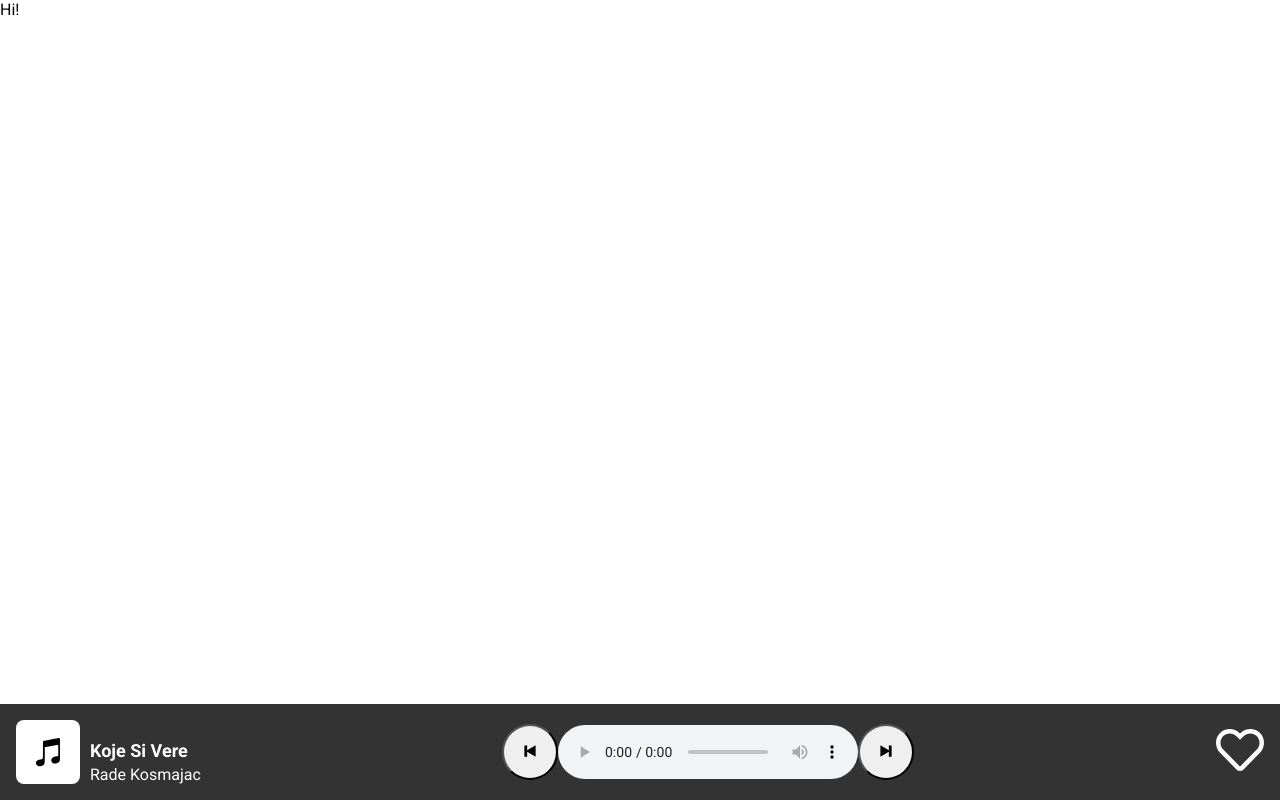
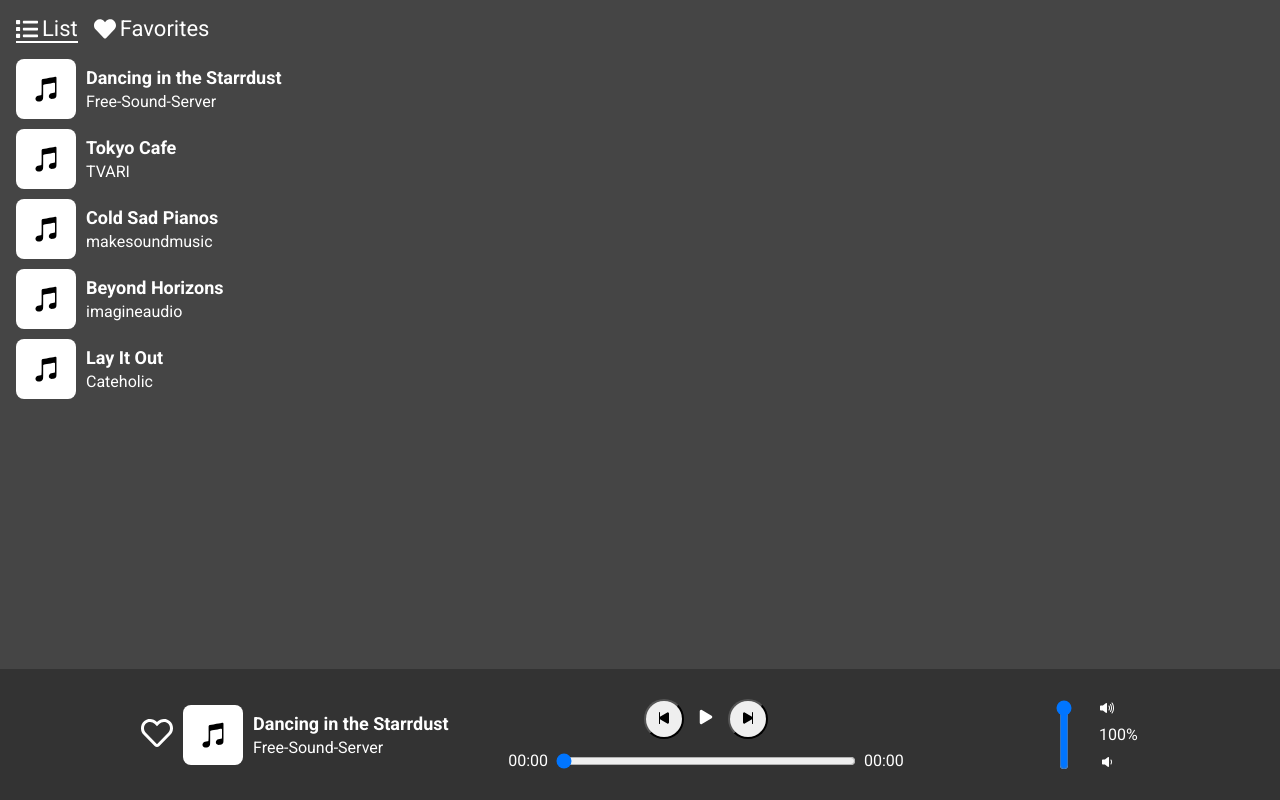
Before and after one commit to andrejcode/music-player, a React (Vite) app: page / in a window 1280 px wide. Built offline with nearby package versions, Linux system fonts and the light colour scheme.

Commit message:
Instead of using HTML audio tag controls implement our own. Show songs in the list.

```diff
--- a/src/components/AlbumCoverPlaceholder/AlbumCoverPlaceholder.css
+++ b/src/components/AlbumCoverPlaceholder/AlbumCoverPlaceholder.css
@@ -1,9 +1,11 @@
 .album-cover-placeholder {
-  background-color: #fff;
-  border-radius: 8px;
-  height: 64px;
-  width: 64px;
   display: flex;
   justify-content: center;
   align-items: center;
+  height: 60px;
+  width: 60px;
+  min-width: 60px;
+  min-height: 60px;
+  background-color: #fff;
+  border-radius: 8px;
 }
--- a/src/components/AlbumCoverPlaceholder/AlbumCoverPlaceholder.tsx
+++ b/src/components/AlbumCoverPlaceholder/AlbumCoverPlaceholder.tsx
@@ -4,7 +4,7 @@ import './AlbumCoverPlaceholder.css'
 function AlbumCoverPlaceholder() {
   return (
     <div className="album-cover-placeholder">
-      <FaItunesNote color="#000" size={32} />
+      <FaItunesNote color="#000" size={28} />
     </div>
   )
 }
--- a/src/components/App.tsx
+++ b/src/components/App.tsx
@@ -1,9 +1,44 @@
+import { useState } from 'react'
 import MusicPlayer from './MusicPlayer/MusicPlayer'
+import songs from '@/songs'
+import { FaList, FaHeart } from 'react-icons/fa'
+import SongInfo from './SongInfo/SongInfo'
 
 function App() {
+  const [activeTab, setActiveTab] = useState('List')
+
+  const tabs = [
+    { id: 'list-tab', label: 'List', icon: <FaList color="#fff" /> },
+    { id: 'favorites-tab', label: 'Favorites', icon: <FaHeart color="#fff" /> },
+  ]
+
+  function handleTabClick(tab: string) {
+    setActiveTab(tab)
+  }
+
   return (
     <>
-      <p>Hi!</p>
+      <div className="tabs">
+        {tabs.map(tab => (
+          <div
+            key={tab.id}
+            className={`tab clickable ${activeTab === tab.label ? 'active-tab' : ''}`}
+            onClick={() => handleTabClick(tab.label)}
+          >
+            {tab.icon}
+            <span className="tab-label">{tab.label}</span>
+          </div>
+        ))}
+      </div>
+
+      <div className="song-list">
+        {songs.map(song => (
+          <div className="song-spacer" key={song.id}>
+            <SongInfo title={song.title} artist={song.artist} />
+          </div>
+        ))}
+      </div>
+
       <MusicPlayer />
     </>
   )
--- a/src/components/FavoriteButton/FavoriteButton.tsx
+++ b/src/components/FavoriteButton/FavoriteButton.tsx
@@ -8,7 +8,7 @@ interface FavoriteButtonProps {
 function FavoriteButton({ isFavorite }: FavoriteButtonProps) {
   return (
     <button className="favorite-button clickable">
-      {isFavorite ? <FaHeart size={48} /> : <FaRegHeart size={48} />}
+      {isFavorite ? <FaHeart size={32} /> : <FaRegHeart size={32} />}
     </button>
   )
 }
--- a/src/components/MusicPlayer/MusicPlayer.css
+++ b/src/components/MusicPlayer/MusicPlayer.css
@@ -4,17 +4,72 @@
   left: 0;
   right: 0;
   display: flex;
-  flex-direction: row;
   align-items: center;
-  justify-content: space-between;
+  justify-content: space-evenly;
   background-color: #333;
   color: #fff;
   padding: 0 16px;
 }
 
-.music-player .controls {
-  padding-top: 20px;
-  padding-bottom: 20px;
+.song-info-with-favorite-button {
   display: flex;
   align-items: center;
 }
+
+.song-info-with-favorite-button > :first-child {
+  margin-right: 10px;
+}
+
+.audio-controls {
+  padding-top: 30px;
+  padding-bottom: 30px;
+  display: flex;
+  flex-direction: column;
+  justify-content: space-between;
+  align-items: center;
+}
+
+.audio-controls-buttons {
+  display: flex;
+  align-items: center;
+}
+
+.audio-controls-duration {
+  margin-top: 12px;
+  display: flex;
+  align-items: center;
+}
+
+.duration-left {
+  margin-right: 8px;
+}
+
+.duration-right {
+  margin-left: 8px;
+}
+
+.play-pause-button {
+  all: unset;
+  margin: 0 12px;
+}
+
+.audio-controls-duration input[type='range'] {
+  width: 300px;
+}
+
+.audio-controls-volume {
+  display: flex;
+}
+
+.audio-controls-volume input[type='range'] {
+  width: 70px;
+  transform: rotate(270deg);
+}
+
+.audio-controls-volume-icons {
+  display: flex;
+  flex-direction: column;
+  height: 70px;
+  justify-content: space-between;
+  width: 40px;
+}
--- a/src/components/MusicPlayer/MusicPlayer.tsx
+++ b/src/components/MusicPlayer/MusicPlayer.tsx
@@ -1,20 +1,64 @@
-import { useState, useRef, useEffect } from 'react'
-import { IoIosSkipBackward, IoIosSkipForward } from 'react-icons/io'
+import { useState, useRef, useEffect, ChangeEvent } from 'react'
+import {
+  IoPlaySkipBack,
+  IoPlaySkipForward,
+  IoPlay,
+  IoPause,
+  IoVolumeLow,
+  IoVolumeHigh,
+} from 'react-icons/io5'
 import RoundButton from '../RoundButton/RoundButton'
 import SongInfo from '../SongInfo/SongInfo'
 import FavoriteButton from '../FavoriteButton/FavoriteButton'
 import songs from '@/songs'
 import './MusicPlayer.css'
+import formatDuration from '@/utils'
+
+const PATH_TO_SONG = 'src/assets/songs/'
 
 function MusicPlayer() {
+  const [isPlaying, setIsPlaying] = useState(false)
   const [currentSong, setCurrentSong] = useState(songs[0])
+  const [currentTime, setCurrentTime] = useState(0)
+  const [duration, setDuration] = useState(0)
+  const [volume, setVolume] = useState(1)
+
   const audioRef = useRef<HTMLAudioElement | null>(null)
 
   useEffect(() => {
     if (audioRef.current) {
       audioRef.current.load()
+      setIsPlaying(false)
     }
   }, [currentSong])
+
+  useEffect(() => {
+    const audio = audioRef.current
+    if (!audio) return
+
+    function handleLoadedData() {
+      setDuration(audio!.duration)
+    }
+
+    function handleEnded() {
+      setIsPlaying(false)
+      setCurrentTime(0)
+    }
+
+    function handleTimeUpdate() {
+      setCurrentTime(audio!.currentTime)
+    }
+
+    audio.addEventListener('loadeddata', handleLoadedData)
+    audio.addEventListener('ended', handleEnded)
+    audio.addEventListener('timeupdate', handleTimeUpdate)
+
+    return () => {
+      audio.removeEventListener('loadeddata', handleLoadedData)
+      audio.removeEventListener('ended', handleEnded)
+      audio.removeEventListener('timeupdate', handleTimeUpdate)
+    }
+  }, [audioRef])
 
   function playNextSong() {
     const currentIndex = songs.findIndex(song => song.id === currentSong.id)
@@ -28,25 +72,88 @@ function MusicPlayer() {
     setCurrentSong(songs[previousIndex])
   }
 
+  function handleSeek(event: ChangeEvent<HTMLInputElement>) {
+    if (audioRef.current) {
+      const seekTime = parseInt(event.target.value)
+      audioRef.current.currentTime = seekTime
+      setCurrentTime(seekTime)
+    }
+  }
+
+  function handleVolumeChange(event: ChangeEvent<HTMLInputElement>) {
+    if (audioRef.current) {
+      const newVolume = parseInt(event.target.value) / 100
+      audioRef.current.volume = newVolume
+      setVolume(newVolume)
+    }
+  }
+
   return (
     <div className="music-player">
-      <SongInfo />
+      <div className="song-info-with-favorite-button">
+        <FavoriteButton isFavorite={false} />
+        <SongInfo title={currentSong.title} artist={currentSong.artist} />
+      </div>
 
-      <div className="controls">
-        <RoundButton onClick={playPreviousSong}>
-          <IoIosSkipBackward size={18} />
-        </RoundButton>
-        <audio ref={audioRef} controls>
-          <source src={`src/assets/songs/${currentSong.fileName}`} type="audio/mpeg" />
+      <div className="audio-controls">
+        <audio ref={audioRef} src={PATH_TO_SONG + currentSong.fileName} preload="metadata">
           Your browser does not support the audio element.
         </audio>
-        <RoundButton onClick={playNextSong}>
-          <IoIosSkipForward size={18} />
-        </RoundButton>
+
+        <div className="audio-controls-buttons">
+          <RoundButton onClick={playPreviousSong}>
+            <IoPlaySkipBack size={16} />
+          </RoundButton>
+
+          <button
+            className="play-pause-button clickable"
+            onClick={() => {
+              if (isPlaying) {
+                audioRef.current?.pause()
+                setIsPlaying(false)
+              } else {
+                audioRef.current?.play()
+                setIsPlaying(true)
+              }
+            }}
+          >
+            {isPlaying ? <IoPause color="#fff" size={20} /> : <IoPlay color="#fff" size={20} />}
+          </button>
+
+          <RoundButton onClick={playNextSong}>
+            <IoPlaySkipForward size={16} />
+          </RoundButton>
+        </div>
+
+        <div className="audio-controls-duration">
+          <span className="duration-left">{formatDuration(currentTime)}</span>
+          <input
+            type="range"
+            min="0"
+            max={duration}
+            value={currentTime}
+            onChange={handleSeek}
+            className="clickable"
+          />
+          <span className="duration-right">{formatDuration(duration)}</span>
+        </div>
       </div>
 
-      {/* TODO: isFavorite */}
-      <FavoriteButton isFavorite={false} />
+      <div className="audio-controls-volume">
+        <input
+          type="range"
+          min="0"
+          max="100"
+          value={volume * 100}
+          onChange={handleVolumeChange}
+          className="clickable"
+        />
+        <div className="audio-controls-volume-icons">
+          <IoVolumeHigh />
+          <div>{Math.round(volume * 100)}%</div>
+          <IoVolumeLow />
+        </div>
+      </div>
     </div>
   )
 }
--- a/src/components/RoundButton/RoundButton.css
+++ b/src/components/RoundButton/RoundButton.css
@@ -1,5 +1,5 @@
 .round-button {
   border-radius: 50%;
-  height: 56px;
-  width: 56px;
+  height: 40px;
+  width: 40px;
 }
--- a/src/components/SongInfo/SongInfo.css
+++ b/src/components/SongInfo/SongInfo.css
@@ -1,10 +1,14 @@
 .song-info {
   display: flex;
-  align-items: flex-end;
+  align-items: center;
+  max-width: 200px;
 }
 
 .song-title-and-artist {
+  color: #fff;
   margin-left: 10px;
+  margin-right: 10px;
+  white-space: nowrap;
 }
 
 .song-title {
--- a/src/components/SongInfo/SongInfo.tsx
+++ b/src/components/SongInfo/SongInfo.tsx
@@ -1,13 +1,27 @@
 import AlbumCoverPlaceholder from '../AlbumCoverPlaceholder/AlbumCoverPlaceholder'
 import './SongInfo.css'
 
-function SongInfo() {
+const MAX_SONG_INFO_WIDTH = 25
+
+interface SongInfoProps {
+  title: string
+  artist: string
+}
+
+function SongInfo({ title, artist }: SongInfoProps) {
+  function handleTextOverflow(text: string) {
+    if (text.length > MAX_SONG_INFO_WIDTH) {
+      return `${text.slice(0, MAX_SONG_INFO_WIDTH - 3)}...`
+    }
+    return text
+  }
+
   return (
     <div className="song-info">
       <AlbumCoverPlaceholder />
       <div className="song-title-and-artist">
-        <div className="song-title">Koje Si Vere</div>
-        <div className="song-artist">Rade Kosmajac</div>
+        <div className="song-title">{handleTextOverflow(title)}</div>
+        <div className="song-artist">{handleTextOverflow(artist)}</div>
       </div>
     </div>
   )
--- a/src/index.css
+++ b/src/index.css
@@ -10,8 +10,43 @@ body {
   height: 100vh;
   display: flex;
   flex-direction: column;
+  background-color: #454545;
 }
 
 .clickable {
   cursor: pointer;
 }
+
+.tabs {
+  display: flex;
+  margin: 16px;
+  color: #fff;
+}
+
+.tab {
+  margin-right: 16px;
+  font-size: 22px;
+  font-weight: 700;
+  border-bottom: 2px solid transparent;
+  transition: border-bottom 0.3s ease;
+  display: flex;
+  align-items: center;
+}
+
+.tab-label {
+  margin-left: 4px;
+}
+
+.active-tab {
+  border-bottom: 2px solid #fff;
+}
+
+.song-list {
+  margin: 16px;
+  overflow: auto;
+  margin-bottom: 148px;
+}
+
+.song-spacer {
+  margin-bottom: 10px;
+}
--- a/src/songs/index.ts
+++ b/src/songs/index.ts
@@ -1,45 +1,39 @@
 type Song = {
   id: number
-  name: string
+  title: string
   artist: string
-  duration: string
   fileName: string
 }
 
 const songs: Song[] = [
   {
     id: 1,
-    name: 'Dancing in the Starrdust',
+    title: 'Dancing in the Starrdust',
     artist: 'Free-Sound-Server',
-    duration: '01:58',
     fileName: 'dancing-in-the-stardust.mp3',
   },
   {
     id: 2,
-    name: 'Tokyo Cafe',
+    title: 'Tokyo Cafe',
     artist: 'TVARI',
-    duration: '02:33',
     fileName: 'tvari-tokyo-cafe.mp3',
   },
   {
     id: 3,
-    name: 'Cold Sad Pianos',
+    title: 'Cold Sad Pianos',
     artist: 'makesoundmusic',
-    duration: '02:21',
     fileName: 'cold-sad-pianos.mp3',
   },
   {
     id: 4,
-    name: 'Beyond Horizons',
+    title: 'Beyond Horizons',
     artist: 'imagineaudio',
-    duration: '01:58',
     fileName: 'beyond-horizons.mp3',
   },
   {
     id: 5,
-    name: 'Lay It Out',
+    title: 'Lay It Out',
     artist: 'Cateholic',
-    duration: '02:38',
     fileName: 'cateholic-lay-it-out.mp3',
   },
 ]
--- /dev/null
+++ b/src/utils/index.ts
@@ -0,0 +1,7 @@
+// Formats seconds into mm:ss format
+// For example 60 seconds will be '01:00'
+export default function formatDuration(durationInSeconds: number): string {
+  const minutes = Math.floor(durationInSeconds / 60)
+  const remainingSeconds = Math.floor(durationInSeconds % 60)
+  return `${minutes.toString().padStart(2, '0')}:${remainingSeconds.toString().padStart(2, '0')}`
+}
```
